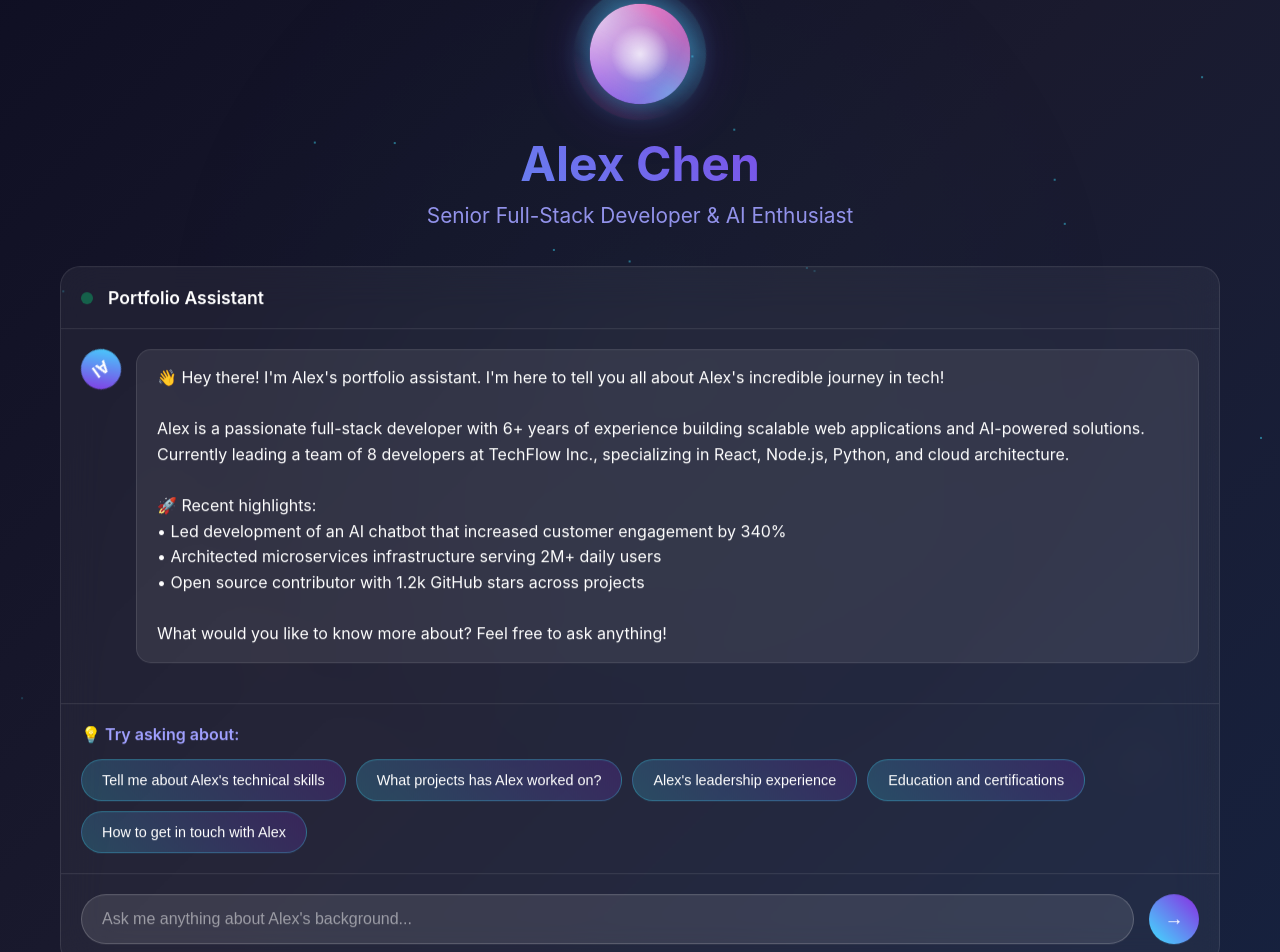
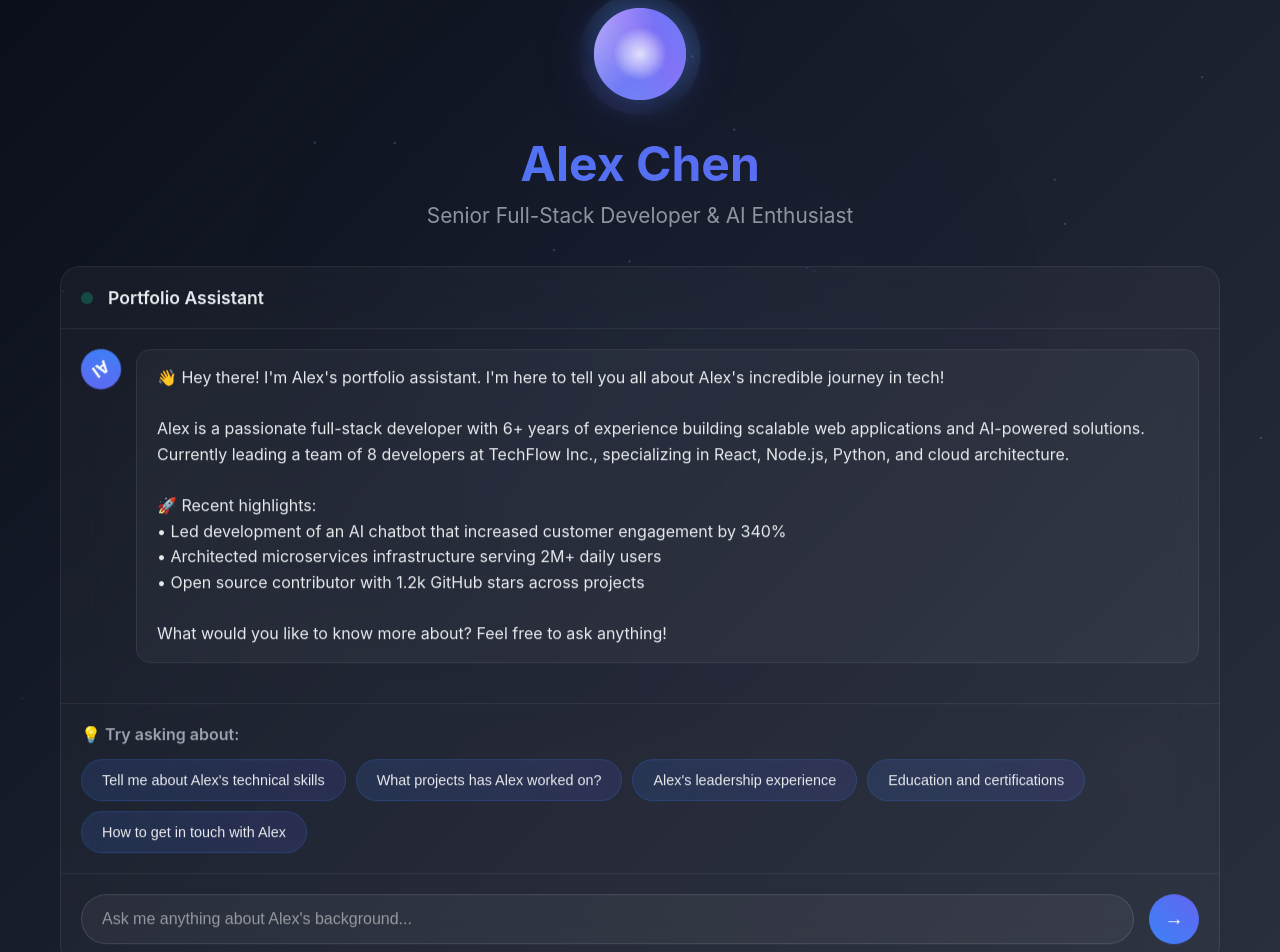
Before and after one commit to denwilliams/portfolio, a React (Vite) app: page / in a window 1280 px wide. Shown: the part 66-1018 px from the top of the page. Built offline with nearby package versions, Linux system fonts and the light colour scheme.

Commit message:
Refactor styles for improved visual consistency and responsiveness across the portfolio

```diff
--- a/src/index.css
+++ b/src/index.css
@@ -6,8 +6,8 @@
 
 body {
   font-family: 'SF Pro Display', -apple-system, BlinkMacSystemFont, 'Segoe UI', Roboto, sans-serif;
-  background: linear-gradient(135deg, #0f0f23 0%, #1a1a2e 50%, #16213e 100%);
-  color: white;
+  background: linear-gradient(135deg, #0a0e1a 0%, #1a1f2e 50%, #2a2f3e 100%);
+  color: #e8eaed;
   overflow-x: hidden;
   position: relative;
   min-height: 100vh;
@@ -28,7 +28,7 @@ body {
   position: absolute;
   width: 2px;
   height: 2px;
-  background: rgba(64, 224, 255, 0.6);
+  background: rgba(96, 165, 250, 0.4);
   border-radius: 50%;
   animation: float 6s infinite linear;
 }
@@ -47,7 +47,7 @@ body {
   left: 0;
   width: 100%;
   height: 100%;
-  background: radial-gradient(circle at 50% 50%, rgba(64, 224, 255, 0.03) 0%, transparent 70%);
+  background: radial-gradient(circle at 50% 50%, rgba(96, 165, 250, 0.02) 0%, transparent 70%);
   animation: pulse 4s ease-in-out infinite;
   pointer-events: none;
   z-index: 1;
@@ -92,14 +92,14 @@ body {
   height: 100px;
   border-radius: 50%;
   position: relative;
-  background: radial-gradient(circle at 30% 30%, rgba(255, 255, 255, 0.8), transparent 50%),
-              radial-gradient(circle at 70% 70%, rgba(64, 224, 255, 0.6), transparent 50%),
-              linear-gradient(45deg, #40e0ff, #8a2be2, #ff1493, #40e0ff);
+  background: radial-gradient(circle at 30% 30%, rgba(255, 255, 255, 0.6), transparent 50%),
+              radial-gradient(circle at 70% 70%, rgba(96, 165, 250, 0.4), transparent 50%),
+              linear-gradient(45deg, #3b82f6, #6366f1, #8b5cf6, #3b82f6);
   background-size: 200% 200%;
-  animation: siriPulse 3s ease-in-out infinite, siriRotate 8s linear infinite;
-  box-shadow: 0 0 30px rgba(64, 224, 255, 0.5),
-              0 0 60px rgba(138, 43, 226, 0.3),
-              inset 0 0 30px rgba(255, 255, 255, 0.1);
+  animation: siriPulse 5s ease-in-out infinite, siriRotate 12s linear infinite;
+  box-shadow: 0 0 30px rgba(59, 130, 246, 0.3),
+              0 0 60px rgba(99, 102, 241, 0.2),
+              inset 0 0 30px rgba(255, 255, 255, 0.08);
 }
 
 .siri-orb::before {
@@ -110,7 +110,7 @@ body {
   right: -10px;
   bottom: -10px;
   border-radius: 50%;
-  background: linear-gradient(45deg, transparent, rgba(64, 224, 255, 0.2), transparent, rgba(255, 20, 147, 0.2));
+  background: linear-gradient(45deg, transparent, rgba(96, 165, 250, 0.15), transparent, rgba(139, 92, 246, 0.15));
   animation: siriOuter 4s ease-in-out infinite reverse;
   z-index: -1;
 }
@@ -130,16 +130,16 @@ body {
 
 @keyframes siriPulse {
   0%, 100% {
-    transform: scale(1);
-    box-shadow: 0 0 30px rgba(64, 224, 255, 0.5),
-               0 0 60px rgba(138, 43, 226, 0.3),
-               inset 0 0 30px rgba(255, 255, 255, 0.1);
+    transform: scale(0.9);
+    box-shadow: 0 0 30px rgba(59, 130, 246, 0.3),
+               0 0 60px rgba(99, 102, 241, 0.2),
+               inset 0 0 30px rgba(255, 255, 255, 0.08);
   }
   50% {
-    transform: scale(1.05);
-    box-shadow: 0 0 40px rgba(64, 224, 255, 0.8),
-               0 0 80px rgba(138, 43, 226, 0.5),
-               inset 0 0 40px rgba(255, 255, 255, 0.2);
+    transform: scale(1.1);
+    box-shadow: 0 0 40px rgba(59, 130, 246, 0.5),
+               0 0 80px rgba(99, 102, 241, 0.3),
+               inset 0 0 40px rgba(255, 255, 255, 0.12);
   }
 }
 
@@ -174,7 +174,7 @@ body {
 .name {
   font-size: 3rem;
   font-weight: 700;
-  background: linear-gradient(45deg, #40e0ff, #8a2be2, #ff1493);
+  background: linear-gradient(45deg, #3b82f6, #6366f1, #8b5cf6);
   background-size: 200% 200%;
   -webkit-background-clip: text;
   -webkit-text-fill-color: transparent;
@@ -185,7 +185,7 @@ body {
 
 .title {
   font-size: 1.3rem;
-  color: #a0a0ff;
+  color: #9ca3af;
   opacity: 0.9;
 }
 
@@ -197,10 +197,10 @@ body {
 /* Chat interface */
 .chat-container {
   flex: 1;
-  background: rgba(255, 255, 255, 0.05);
+  background: rgba(255, 255, 255, 0.03);
   border-radius: 20px;
   backdrop-filter: blur(20px);
-  border: 1px solid rgba(255, 255, 255, 0.1);
+  border: 1px solid rgba(255, 255, 255, 0.08);
   display: flex;
   flex-direction: column;
   min-height: 600px;
@@ -215,7 +215,7 @@ body {
   left: -100%;
   width: 100%;
   height: 100%;
-  background: linear-gradient(90deg, transparent, rgba(255, 255, 255, 0.1), transparent);
+  background: linear-gradient(90deg, transparent, rgba(255, 255, 255, 0.05), transparent);
   animation: shimmer 3s infinite;
 }
 
@@ -226,7 +226,7 @@ body {
 
 .chat-header {
   padding: 20px;
-  border-bottom: 1px solid rgba(255, 255, 255, 0.1);
+  border-bottom: 1px solid rgba(255, 255, 255, 0.08);
   display: flex;
   align-items: center;
   gap: 15px;
@@ -235,7 +235,7 @@ body {
 .ai-indicator {
   width: 12px;
   height: 12px;
-  background: #00ff88;
+  background: #10b981;
   border-radius: 50%;
   animation: blink 1.5s infinite;
 }
@@ -283,12 +283,12 @@ body {
 }
 
 .ai-avatar {
-  background: linear-gradient(45deg, #40e0ff, #8a2be2);
+  background: linear-gradient(45deg, #3b82f6, #6366f1);
   animation: rotate 4s linear infinite;
 }
 
 .user-avatar {
-  background: linear-gradient(45deg, #ff6b6b, #4ecdc4);
+  background: linear-gradient(45deg, #64748b, #475569);
 }
 
 @keyframes rotate {
@@ -298,21 +298,21 @@ body {
 
 .message-content {
   flex: 1;
-  background: rgba(255, 255, 255, 0.08);
+  background: rgba(255, 255, 255, 0.04);
   padding: 15px 20px;
   border-radius: 15px;
-  border: 1px solid rgba(255, 255, 255, 0.1);
+  border: 1px solid rgba(255, 255, 255, 0.08);
   line-height: 1.6;
 }
 
 .suggested-responses {
   padding: 20px;
-  border-top: 1px solid rgba(255, 255, 255, 0.1);
+  border-top: 1px solid rgba(255, 255, 255, 0.08);
 }
 
 .suggestions-title {
   margin-bottom: 15px;
-  color: #a0a0ff;
+  color: #9ca3af;
   font-weight: 600;
 }
 
@@ -324,10 +324,10 @@ body {
 
 .suggestion-btn {
   padding: 12px 20px;
-  background: linear-gradient(45deg, rgba(64, 224, 255, 0.2), rgba(138, 43, 226, 0.2));
-  border: 1px solid rgba(64, 224, 255, 0.3);
+  background: linear-gradient(45deg, rgba(59, 130, 246, 0.15), rgba(99, 102, 241, 0.15));
+  border: 1px solid rgba(59, 130, 246, 0.2);
   border-radius: 25px;
-  color: white;
+  color: #e8eaed;
   cursor: pointer;
   transition: all 0.3s ease;
   font-size: 0.9rem;
@@ -348,8 +348,8 @@ body {
 
 .suggestion-btn:hover {
   transform: translateY(-2px);
-  box-shadow: 0 10px 30px rgba(64, 224, 255, 0.3);
-  border-color: rgba(64, 224, 255, 0.6);
+  box-shadow: 0 10px 30px rgba(59, 130, 246, 0.2);
+  border-color: rgba(59, 130, 246, 0.4);
 }
 
 .suggestion-btn:hover::before {
@@ -358,7 +358,7 @@ body {
 
 .chat-input {
   padding: 20px;
-  border-top: 1px solid rgba(255, 255, 255, 0.1);
+  border-top: 1px solid rgba(255, 255, 255, 0.08);
   display: flex;
   gap: 15px;
   align-items: center;
@@ -366,11 +366,11 @@ body {
 
 .input-field {
   flex: 1;
-  background: rgba(255, 255, 255, 0.1);
-  border: 1px solid rgba(255, 255, 255, 0.2);
+  background: rgba(255, 255, 255, 0.05);
+  border: 1px solid rgba(255, 255, 255, 0.12);
   border-radius: 25px;
   padding: 15px 20px;
-  color: white;
+  color: #e8eaed;
   font-size: 1rem;
   outline: none;
   transition: all 0.3s ease;
@@ -381,15 +381,15 @@ body {
 }
 
 .input-field:focus {
-  border-color: #40e0ff;
-  box-shadow: 0 0 20px rgba(64, 224, 255, 0.3);
+  border-color: #3b82f6;
+  box-shadow: 0 0 20px rgba(59, 130, 246, 0.2);
 }
 
 .send-btn {
   width: 50px;
   height: 50px;
   border-radius: 50%;
-  background: linear-gradient(45deg, #40e0ff, #8a2be2);
+  background: linear-gradient(45deg, #3b82f6, #6366f1);
   border: none;
   color: white;
   cursor: pointer;
@@ -402,7 +402,7 @@ body {
 
 .send-btn:hover {
   transform: scale(1.1);
-  box-shadow: 0 10px 30px rgba(64, 224, 255, 0.4);
+  box-shadow: 0 10px 30px rgba(59, 130, 246, 0.3);
 }
 
 /* Responsive design */
```
